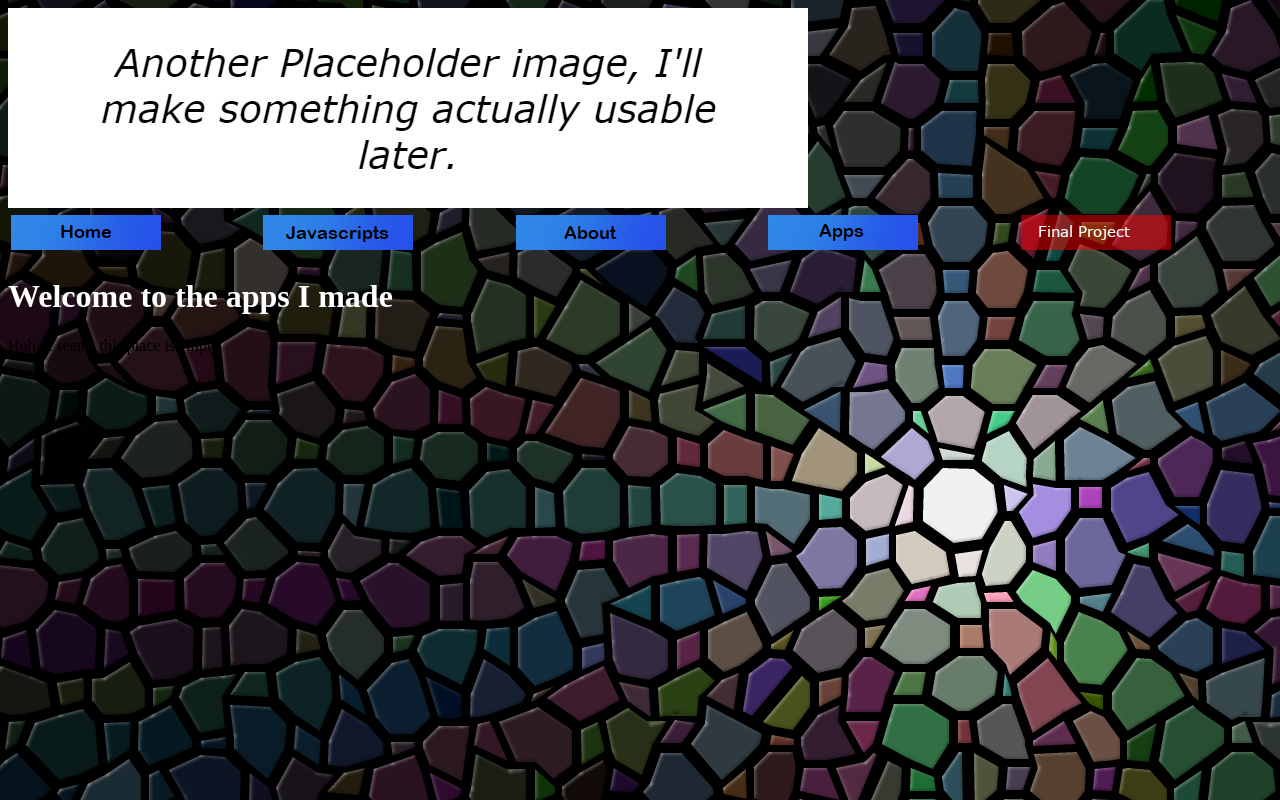
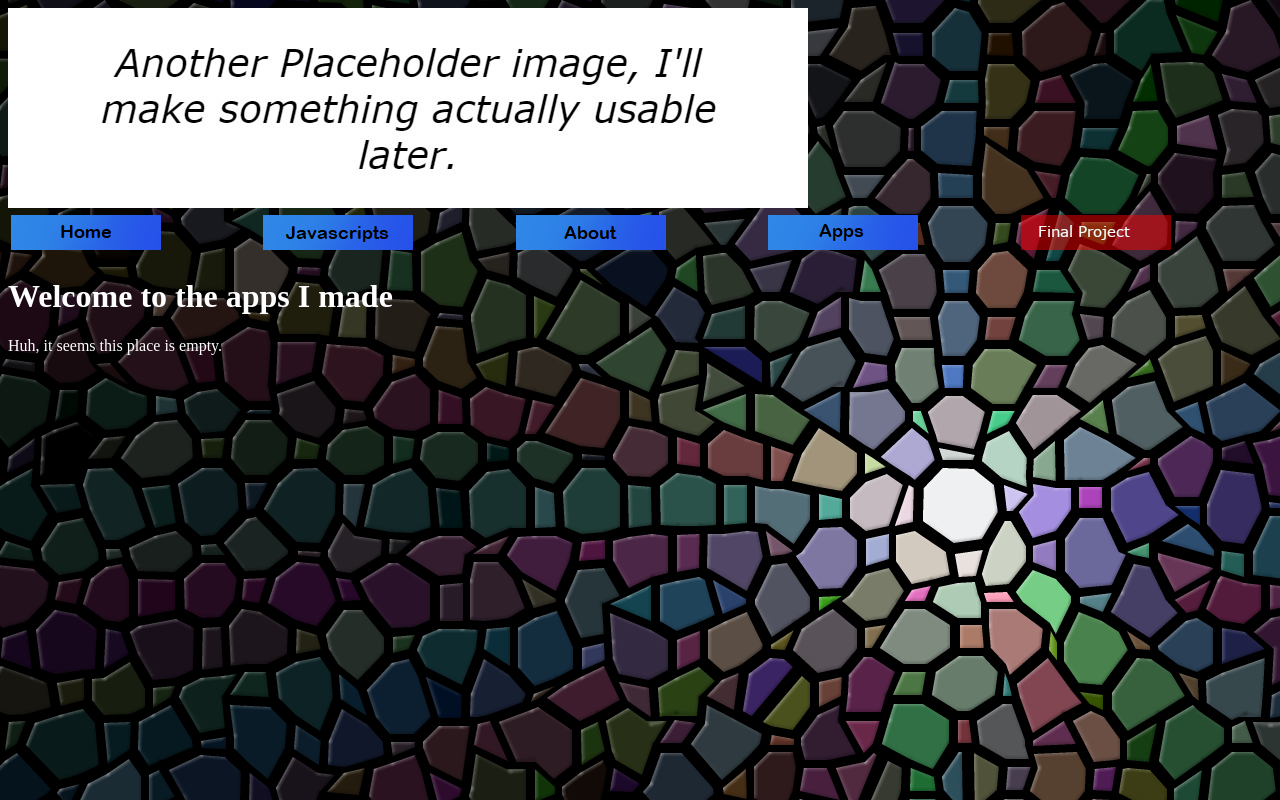
Before and after one commit to Ryan-Coffey/Ryan-Coffey.github.io, a plain HTML site: page apps.html in a window 1280 px wide. Drawn offline with Linux system fonts and the light colour scheme.

Commit message:
Update apps.html

```diff
--- a/apps.html
+++ b/apps.html
@@ -22,6 +22,6 @@
         </table>
       <h1 style="color:white"> Welcome to the apps I made</h1>
 
-      Huh, it seems this place is empty.
+        <p style="color:white">Huh, it seems this place is empty.</p>
     </body>
 </html>
```
